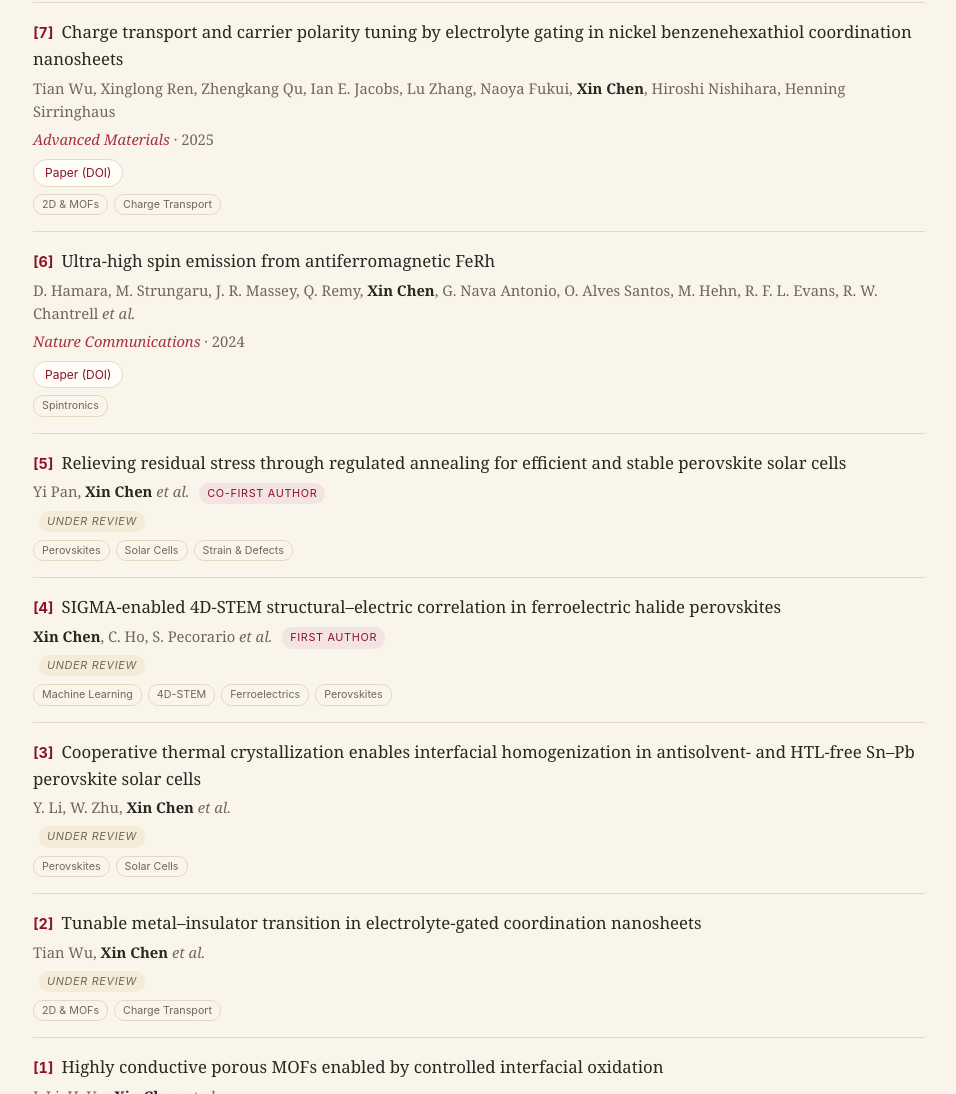
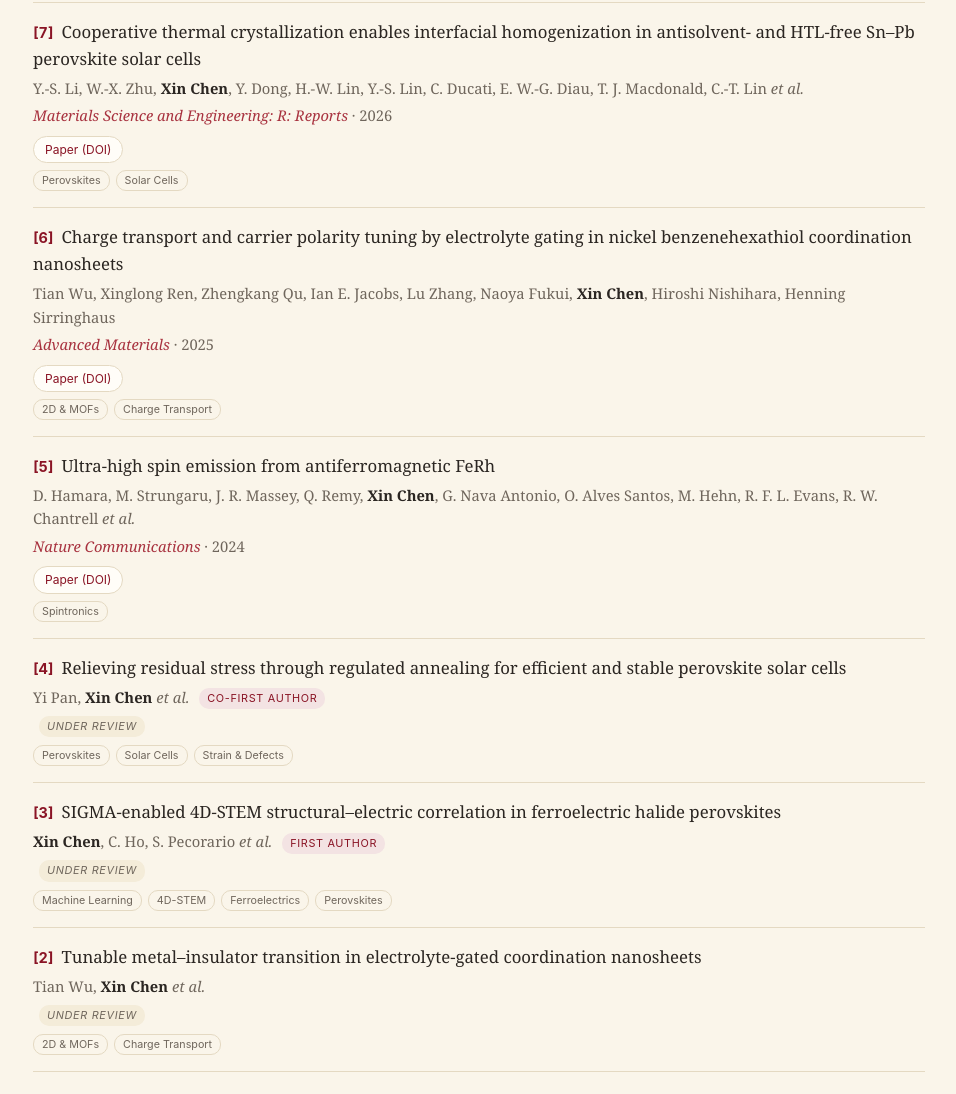
Before and after one commit to CamXinChen/CamXinChen, a plain HTML site: page index.html in a window 1280 px wide. Shown: the part 3593-4687 px from the top of the page, without its empty margins (161-1117 px from the left). Drawn offline with Linux system fonts and the light colour scheme.

Commit message:
Add files via upload

```diff
--- a/index.html
+++ b/index.html
@@ -462,8 +462,19 @@
       <div class="topic-tags"><span>Perovskites</span><span>Solar Cells</span><span>4D-STEM</span></div>
     </div>
 
+    <div class="pub" data-topics="perovskites solar">
+      <p class="ptitle"><span class="pubnum">[7]</span>Cooperative thermal crystallization enables interfacial homogenization in antisolvent- and HTL-free Sn–Pb perovskite solar cells</p>
+      <p class="authors">Y.-S. Li, W.-X. Zhu, <span class="me">Xin Chen</span>, Y. Dong, H.-W. Lin, Y.-S. Lin,
+         C. Ducati, E. W.-G. Diau, T. J. Macdonald, C.-T. Lin <em>et al.</em></p>
+      <p class="venue">Materials Science and Engineering: R: Reports <span class="yr">· 2026</span></p>
+      <div class="ptags">
+        <a href="https://doi.org/10.1016/j.mser.2026.101283" target="_blank" rel="noopener">Paper (DOI)</a>
+      </div>
+      <div class="topic-tags"><span>Perovskites</span><span>Solar Cells</span></div>
+    </div>
+
     <div class="pub" data-topics="mof transport">
-      <p class="ptitle"><span class="pubnum">[7]</span>Charge transport and carrier polarity tuning by electrolyte gating in nickel benzenehexathiol coordination nanosheets</p>
+      <p class="ptitle"><span class="pubnum">[6]</span>Charge transport and carrier polarity tuning by electrolyte gating in nickel benzenehexathiol coordination nanosheets</p>
       <p class="authors">Tian Wu, Xinglong Ren, Zhengkang Qu, Ian E. Jacobs, Lu Zhang, Naoya Fukui,
          <span class="me">Xin Chen</span>, Hiroshi Nishihara, Henning Sirringhaus</p>
       <p class="venue">Advanced Materials <span class="yr">· 2025</span></p>
@@ -474,7 +485,7 @@
     </div>
 
     <div class="pub" data-topics="spin">
-      <p class="ptitle"><span class="pubnum">[6]</span>Ultra-high spin emission from antiferromagnetic FeRh</p>
+      <p class="ptitle"><span class="pubnum">[5]</span>Ultra-high spin emission from antiferromagnetic FeRh</p>
       <p class="authors">D. Hamara, M. Strungaru, J. R. Massey, Q. Remy, <span class="me">Xin Chen</span>,
          G. Nava Antonio, O. Alves Santos, M. Hehn, R. F. L. Evans, R. W. Chantrell <em>et al.</em></p>
       <p class="venue">Nature Communications <span class="yr">· 2024</span></p>
@@ -485,7 +496,7 @@
     </div>
 
     <div class="pub" data-topics="perovskites solar strain">
-      <p class="ptitle"><span class="pubnum">[5]</span>Relieving residual stress through regulated annealing for efficient and stable perovskite solar cells</p>
+      <p class="ptitle"><span class="pubnum">[4]</span>Relieving residual stress through regulated annealing for efficient and stable perovskite solar cells</p>
       <p class="authors">Yi Pan, <span class="me">Xin Chen</span> <em>et al.</em>
          <span class="badge">Co-first author</span></p>
       <p class="venue"><span class="badge review">Under Review</span></p>
@@ -493,18 +504,11 @@
     </div>
 
     <div class="pub" data-topics="ml 4dstem ferro perovskites">
-      <p class="ptitle"><span class="pubnum">[4]</span>SIGMA-enabled 4D-STEM structural–electric correlation in ferroelectric halide perovskites</p>
+      <p class="ptitle"><span class="pubnum">[3]</span>SIGMA-enabled 4D-STEM structural–electric correlation in ferroelectric halide perovskites</p>
       <p class="authors"><span class="me">Xin Chen</span>, C. Ho, S. Pecorario <em>et al.</em>
          <span class="badge">First author</span></p>
       <p class="venue"><span class="badge review">Under Review</span></p>
       <div class="topic-tags"><span>Machine Learning</span><span>4D-STEM</span><span>Ferroelectrics</span><span>Perovskites</span></div>
-    </div>
-
-    <div class="pub" data-topics="perovskites solar">
-      <p class="ptitle"><span class="pubnum">[3]</span>Cooperative thermal crystallization enables interfacial homogenization in antisolvent- and HTL-free Sn–Pb perovskite solar cells</p>
-      <p class="authors">Y. Li, W. Zhu, <span class="me">Xin Chen</span> <em>et al.</em></p>
-      <p class="venue"><span class="badge review">Under Review</span></p>
-      <div class="topic-tags"><span>Perovskites</span><span>Solar Cells</span></div>
     </div>
 
     <div class="pub" data-topics="mof transport">
```
Also changed, not shown: 1 other file.
